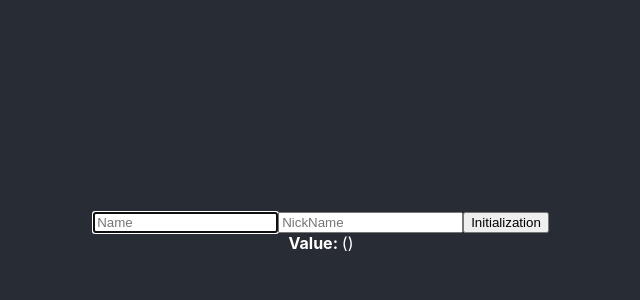
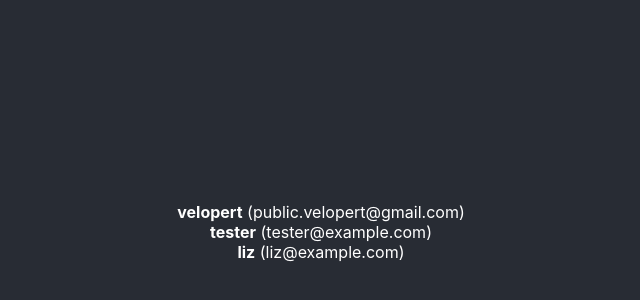
Before and after one commit to BexFox/firstReact, a React (Vite) app: page / in a window 1280 px wide. Shown: the part 168-468 px from the top of the page, without its empty margins (319-959 px from the left). Built offline with nearby package versions, Linux system fonts and the light colour scheme.

Commit message:
Recoding until mapping UserList

```diff
--- a/src/App.jsx
+++ b/src/App.jsx
@@ -1,10 +1,11 @@
 import React, { useState, useRef } from 'react';
+import UserList from './UserList';
 import InputSample from './InputSample';
 import './App.css';
 function App() {
   return (
     <div className='App'>
-      <InputSample />
+      <UserList />
     </div>
   );
 }
--- a/src/UserList.jsx
+++ b/src/UserList.jsx
@@ -1,4 +1,4 @@
-import React from "react";
+import React from 'react';
 
 function User({ user }) {
   return (
@@ -8,13 +8,31 @@ function User({ user }) {
   );
 }
 
-function UserList({ users }) {
+function UserList() {
+  const users = [
+    {
+      id: 1,
+      username: 'velopert',
+      email: 'public.velopert@gmail.com',
+    },
+    {
+      id: 2,
+      username: 'tester',
+      email: 'tester@example.com',
+    },
+    {
+      id: 3,
+      username: 'liz',
+      email: 'liz@example.com',
+    },
+  ];
   return (
-    <div className="UserList">
+    <>
       {users.map((v) => (
         <User user={v} key={v.id} />
       ))}
-    </div>
+    </>
   );
 }
+
 export default UserList;
```
Also changed, not shown: src/CreateUser.jsx (deleted, +0 -23 lines), src/UserList.css (added).
